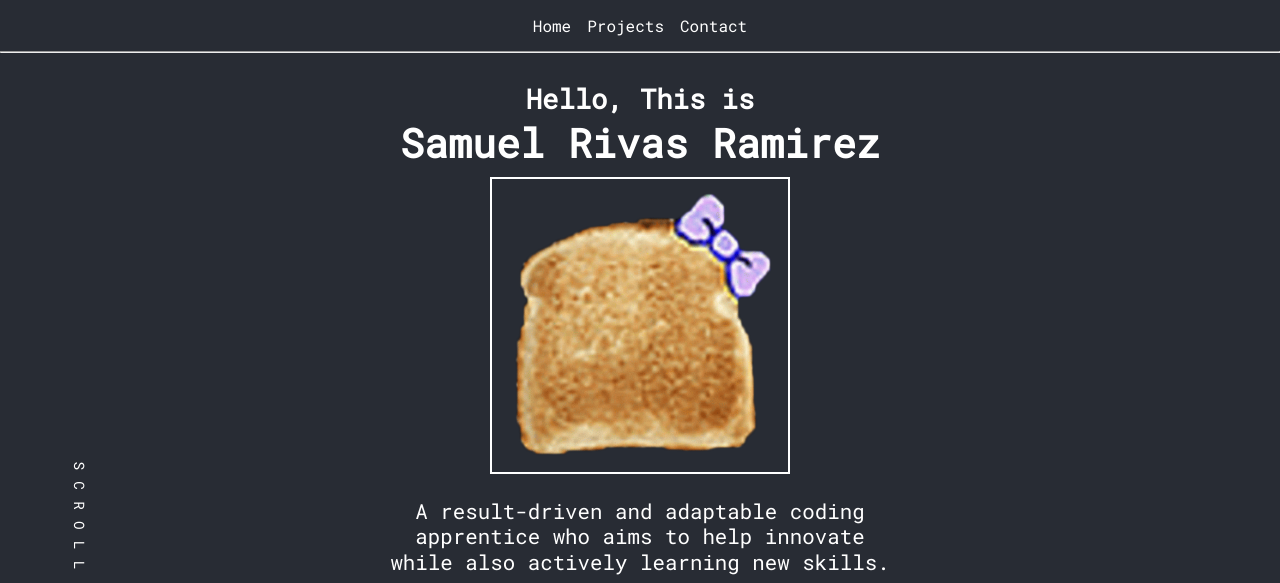
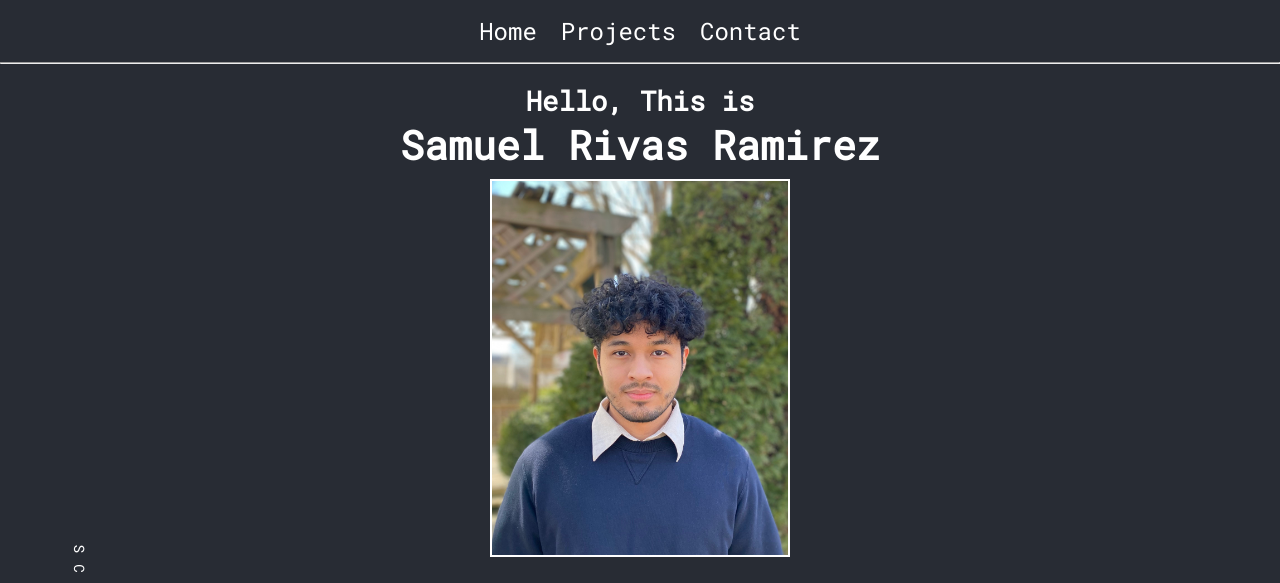
Before and after one commit to samueljr3/sam-portfolio, a React (Create React App) app: page / in a window 1280 px wide. Shown: the top 583 px of the page. Built offline with nearby package versions, Linux system fonts and the light colour scheme.

Commit message:
nav fix plus added me

```diff
--- a/src/components/home/Home.css
+++ b/src/components/home/Home.css
@@ -1,6 +1,4 @@
 .hero{
-
-    /* min-height: 1000px; */
     width: 100%;
     display:flex;
     align-items: center;
@@ -20,7 +18,7 @@
 
 .hero-heading{
     font-size:1.7rem;
-    margin-top: 1em;
+    margin-top: 3em;
     margin-bottom: .5rem;
     position: relative;
 
--- a/src/components/home/Home.js
+++ b/src/components/home/Home.js
@@ -9,7 +9,7 @@ function Home() {
           <span className="hero-name"> Samuel Rivas Ramirez</span>
         </h1>
         <div>
-          <img className="hero-img" src="./bread.PNG" alt="me" />
+          <img className="hero-img" src="./sam.jpg" alt="me" />
         </div>
         <div className="hero-info">
           <p>
--- a/src/components/navbar/Navbar.css
+++ b/src/components/navbar/Navbar.css
@@ -6,6 +6,12 @@
     text-decoration: none;
 }
 
+.Nav-container{
+    position:fixed;
+    width:100%;
+    background-color: #282c34;
+    z-index: 100;
+}
 a{
     text-decoration: none;
     color: white;
@@ -13,6 +19,7 @@ a{
 }
 
 .Navbar li {
+    font-size: 1.5em;
     margin:0 .5em;
     cursor: pointer;
     text-decoration: none;
--- a/src/components/navbar/Navbar.js
+++ b/src/components/navbar/Navbar.js
@@ -1,22 +1,35 @@
 import React from 'react'
 import './Navbar.css'
-import {Link} from 'react-router-dom';
 
 function Navbar() {
+  function home(){
+    window.scrollTo({
+      top:0,
+      behavior:'smooth'
+    });
+  }
+  function projects(){
+    window.scrollTo({
+      top:620,
+      behavior:'smooth'
+    });
+  }
+  function contact(){
+    window.scrollTo({
+      top:1950,
+      behavior:'smooth'
+    });
+  }
+
   return (
-    <>
-        {/* <ul className = "Navbar">
-            <li><Link to="/">Home</Link></li>
-            <li><Link to="/projects">Projects</Link></li>
-            <li><Link to="/contact">Contact</Link></li>
-        </ul> */}
+    <div className='Nav-container'>
         <ul className = "Navbar">
-            <li>Home</li>
-            <li>Projects</li>
-            <li>Contact</li>
+            <li onClick={home}>Home</li>
+            <li onClick={projects}>Projects</li>
+            <li onClick={contact}>Contact</li>
         </ul>
         <hr></hr>
-    </>
+    </div>
   )
 }
 
```
Also changed, not shown: public/sam.jpg (added).
